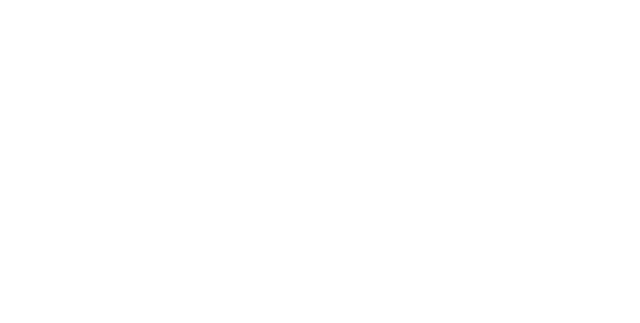
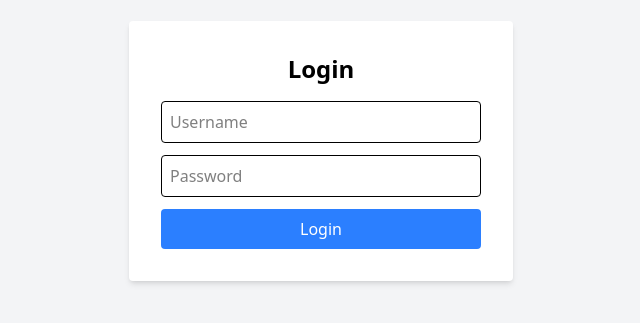
Before and after one commit to Sagarborana/GS180745_Sagar_Borana, a React (Vite) app: page /login in a window 1280 px wide. Before the commit this address had no page. Shown: the part 249-572 px from the top of the page, without its empty margins (319-959 px from the left). Built offline with nearby package versions, Linux system fonts and the light colour scheme; what ag-grid-community would draw is missing.

Commit message:
planning slice and basic auth

```diff
--- /dev/null
+++ b/src/pages/Login.tsx
@@ -0,0 +1,51 @@
+import { useState } from "react";
+import { useDispatch } from "react-redux";
+import { dummyUser, login } from "../redux/slices/authSlice";
+import { useNavigate } from "react-router-dom";
+
+const Login = () => {
+  const [username, setUsername] = useState("");
+  const [password, setPassword] = useState("");
+  const dispatch = useDispatch();
+  const navigate = useNavigate();
+
+  const handleLogin = (e: React.FormEvent) => {
+    e.preventDefault();
+
+    if (username === dummyUser.email && password === dummyUser.password) {
+      dispatch(login(username));
+      navigate("/"); // Redirect to the main app
+    } else {
+      alert("Invalid credentials!");
+    }
+  };
+
+  return (
+    <div className="flex items-center justify-center h-screen bg-gray-100">
+      <div className="p-8 bg-white rounded shadow-md w-96">
+        <h2 className="text-2xl font-bold text-center mb-4">Login</h2>
+        <form onSubmit={handleLogin}>
+          <input
+            type="text"
+            placeholder="Username"
+            value={username}
+            onChange={(e) => setUsername(e.target.value)}
+            className="w-full p-2 mb-3 border rounded"
+          />
+          <input
+            type="password"
+            placeholder="Password"
+            value={password}
+            onChange={(e) => setPassword(e.target.value)}
+            className="w-full p-2 mb-3 border rounded"
+          />
+          <button type="submit" className="w-full bg-blue-500 text-white p-2 rounded">
+            Login
+          </button>
+        </form>
+      </div>
+    </div>
+  );
+};
+
+export default Login;
--- a/src/pages/Planning.tsx
+++ b/src/pages/Planning.tsx
@@ -1,13 +1,14 @@
 /* eslint-disable @typescript-eslint/no-explicit-any */
-import { useState, useEffect, useMemo } from "react";
+import "ag-grid-community/styles/ag-theme-quartz.css";
+import { useDispatch, useSelector } from "react-redux";
+import { calculatePlanningData, updateSalesUnits } from "../redux/slices/planningSlice.ts";
+import { useEffect, useMemo } from "react";
 import { AgGridReact } from "ag-grid-react";
 import "ag-grid-community/styles/ag-theme-quartz.css";
-import storesData from "../mockdata/stores.json";
-import skusData from "../mockdata/skus.json";
 import calendarData from "../mockdata/calendar.json";
-import planningData from "../mockdata/planning.json";
 import {
   CellClassParams,
+  CellStyleModule,
   ClientSideRowModelModule,
   ColumnApiModule,
   ColumnAutoSizeModule,
@@ -20,73 +21,29 @@
   ValueFormatterParams,
 } from "ag-grid-community";
 import "../index.css";
+import { RootState } from "../redux/store/store";
 
 ModuleRegistry.registerModules([
   ColumnApiModule,
   ColumnAutoSizeModule,
   ClientSideRowModelModule,
   TextEditorModule,
-  NumberEditorModule
+  NumberEditorModule,
+  CellStyleModule
 ]);
+const PlanningPage: React.FC = () => {
+  const dispatch = useDispatch();
+  const planning = useSelector((state: RootState) => state.planning.planning);
 
-const PlanningPage: React.FC = () => {
-  const [rowData, setRowData] = useState<any[]>([]);
+  const planningData = planning.map((item: any) => ({ ...item }));
+  const storesData = useSelector((state: RootState) => state.store.stores);
+  const skusData = useSelector((state: RootState) => state.sku.skus);
 
   useEffect(() => {
-    console.time("Processing Data");
-
-    const gridDataMap: Record<string, any> = {};
-
-    storesData.forEach((store) => {
-      skusData.forEach((sku) => {
-        const key = `${store.ID}-${sku.ID}`;
-        if (!gridDataMap[key]) {
-          gridDataMap[key] = {
-            store: store.Label,
-            sku: sku.Label,
-            skuID: sku.ID,
-            storeID: store.ID,
-          };
-        }
-      });
-    });
-
-    const planningMap = planningData.reduce((acc, entry) => {
-      acc[`${entry.Store}-${entry.SKU}-${entry.Week}`] = entry["Sales Units"];
-      return acc;
-    }, {} as Record<string, number>);
-
-    Object.keys(gridDataMap).forEach((key) => {
-      const [storeID, skuID] = key.split("-");
-      const sku = skusData.find((s) => s.ID === skuID);
-
-      let hasSales = false;
-
-      calendarData.forEach((week) => {
-        const salesUnits = planningMap[`${storeID}-${skuID}-${week.Week}`] || 0;
-        if (salesUnits > 0) hasSales = true;
-
-        const salesDollars = sku ? salesUnits * sku.Price : 0;
-        const gmDollars = sku ? salesDollars - salesUnits * sku.Cost : 0;
-        const gmPercent = salesDollars !== 0 ? (gmDollars / salesDollars) * 100 : 0;
-
-        gridDataMap[key][`salesUnits_${week.Week}`] = salesUnits;
-        gridDataMap[key][`salesDollars_${week.Week}`] = salesDollars;
-        gridDataMap[key][`gmDollars_${week.Week}`] = gmDollars;
-        gridDataMap[key][`gmPercent_${week.Week}`] = gmPercent;
-      });
-
-      if (!hasSales) delete gridDataMap[key];
-    });
-
-    const gridData = Object.values(gridDataMap);
-    console.timeEnd("Processing Data");
-    setRowData(gridData);
-  }, []);
+    dispatch(calculatePlanningData({ stores: storesData, skus: skusData }));
+  }, [storesData, skusData, dispatch]);
 
   const columnDefsMemo = useMemo(() => {
-    console.time("Building Columns");
-
     const monthMap: Record<string, any[]> = {};
     calendarData.forEach((week) => {
       const monthLabel = week["Month Label"];
@@ -96,7 +53,10 @@
       monthMap[monthLabel].push(week);
     });
 
-    const monthColumns = Object.keys(monthMap).map((monthLabel) => ({
+    return [
+      { headerName: "Store", field: "store", rowGroup: true },
+      { headerName: "SKU", field: "sku" },
+      ...Object.keys(monthMap).map((monthLabel) => ({
         headerName: monthLabel,
         headerClass: "center-aligned-group-header",
         children: monthMap[monthLabel].map((week) => ({
@@ -113,20 +73,21 @@
               headerName: "Sales Dollars",
               field: `salesDollars_${week.Week}`,
               valueFormatter: (params: ValueFormatterParams) =>
-              `$${params.value?.toFixed(2)}`,
+                params.value ? `$${params.value.toFixed(2)}` : "$0.00",
             },
             {
               headerName: "GM Dollars",
               field: `gmDollars_${week.Week}`,
               valueFormatter: (params: ValueFormatterParams) =>
-              `$${params.value?.toFixed(2)}`,
+                params.value ? `$${params.value.toFixed(2)}` : "$0.00",
             },
             {
               headerName: "GM %",
               field: `gmPercent_${week.Week}`,
               valueFormatter: (params: ValueFormatterParams) =>
-              `${params.value?.toFixed(2)}%`,
+                params.value ? `${params.value.toFixed(2)}%` : "0.00%",
               cellStyle: (params: CellClassParams) => {
+                console.log(params)
                 const value = params.value;
                 if (value >= 40) return { backgroundColor: "#44A248" };
                 if (value >= 10) return { backgroundColor: "#FACC14" };
@@ -136,42 +97,22 @@
             },
           ],
         })),
-    }));
-
-    console.timeEnd("Building Columns");
-
-    return [
-      { headerName: "Store", field: "store", rowGroup: true },
-      { headerName: "SKU", field: "sku" },
-      ...monthColumns,
+      })),
     ];
   }, []);
 
-  /**
-   * Handles changes in editable fields and recalculates dependent values
-   */
   const onCellValueChanged = (params: any) => {
     const { data, colDef, newValue } = params;
+    if (colDef.field.startsWith("salesUnits_")) {
+      const week = colDef.field.replace("salesUnits_", "");
 
-    if (colDef.field.startsWith("salesUnits_")) {
-      const weekKey = colDef.field.replace("salesUnits_", ""); // Extract week number
-      const sku = skusData.find((s) => s.ID === data.skuID);
-
-      if (!sku) return;
-
-      const updatedSalesUnits = Number(newValue) || 0;
-      const updatedSalesDollars = updatedSalesUnits * sku.Price;
-      const updatedGmDollars = updatedSalesDollars - updatedSalesUnits * sku.Cost;
-      const updatedGmPercent =
-        updatedSalesDollars !== 0 ? (updatedGmDollars / updatedSalesDollars) * 100 : 0;
-
-      data[`salesUnits_${weekKey}`] = updatedSalesUnits;
-      data[`salesDollars_${weekKey}`] = updatedSalesDollars;
-      data[`gmDollars_${weekKey}`] = updatedGmDollars;
-      data[`gmPercent_${weekKey}`] = updatedGmPercent;
-
-      // Trigger grid update
-      setRowData([...rowData]);
+      dispatch(updateSalesUnits({
+        storeID: data.storeID,
+        skuID: data.skuID,
+        week,
+        value: Number(newValue) || 0,
+        skus: skusData, // ✅ Pass SKU data for correct calculations
+      }));
     }
   };
 
@@ -182,16 +123,16 @@
   >(() => {
     return {
       type: "fitCellContents",
-    includeHeaders: true,
     };
   }, []);
 
   return (
     <div className="ag-theme-quartz h-full w-full p-4">
       <AgGridReact
-        rowData={rowData}
+        rowData={planningData}
         columnDefs={columnDefsMemo}
         onCellValueChanged={onCellValueChanged}
+        animateRows={true}
         autoSizeStrategy={autoSizeStrategy}
       />
     </div>
--- a/src/pages/Store.tsx
+++ b/src/pages/Store.tsx
@@ -7,7 +7,7 @@
 import { MdDeleteOutline } from "react-icons/md";
 import { useSelector, useDispatch } from "react-redux";
 import { RootState } from "../redux/store/store";
-import { addStore, deleteStore } from "../redux/slices/storeSlice";
+import { addStore, deleteStore } from "../redux/slices/storeSlice.ts";
 
 ModuleRegistry.registerModules([RowDragModule, ClientSideRowModelModule]);
 
--- /dev/null
+++ b/src/redux/slices/authSlice.ts
@@ -0,0 +1,35 @@
+import { createSlice, PayloadAction } from "@reduxjs/toolkit";
+
+interface AuthState {
+  user: string | null;
+}
+
+const initialState: AuthState = {
+  user: localStorage.getItem("user") || null, // Persist login
+};
+export const dummyUser = {
+    email: "testuser@gsynergy.com",
+    password: "GSynergyTest!2025", // Replace with a strong password
+  };
+
+
+const authSlice = createSlice({
+  name: "auth",
+  initialState,
+  reducers: {
+    login: (state, action: PayloadAction<string>) => {
+      state.user = action.payload;
+      localStorage.setItem("user", action.payload);
+      localStorage.setItem("authToken", "auth" + action.payload);
+    },
+    logout: (state) => {
+      state.user = null;
+      localStorage.removeItem("user");
+      localStorage.removeItem("authToken");
+
+    },
+  },
+});
+
+export const { login, logout } = authSlice.actions;
+export default authSlice.reducer;
--- /dev/null
+++ b/src/redux/slices/planningSlice.ts
@@ -0,0 +1,108 @@
+/* eslint-disable @typescript-eslint/no-explicit-any */
+import { createSlice, PayloadAction } from "@reduxjs/toolkit";
+import planningData from "../../mockdata/planning.json";
+import calendarData from "../../mockdata/calendar.json";
+import { SKU } from "./skuSlice";
+import { StoreWithSeq } from "./storeSlice";
+
+interface PlanningEntry {
+  store: string;
+  sku: string;
+  skuID: string;
+  storeID: string;
+  [key: string]: string | number;
+}
+
+const initialState: { planning: PlanningEntry[] } = {
+  planning: [],
+};
+
+const planningSlice = createSlice({
+  name: "planning",
+  initialState,
+  reducers: {
+    calculatePlanningData: (
+      state,
+      action: PayloadAction<{ stores: StoreWithSeq[]; skus: SKU[] }>
+    ) => {
+      // Prevent reloading if planning data already exists
+      if (state.planning.length > 0) return;
+
+      const { stores, skus } = action.payload;
+      const planningMap: Record<string, any> = {};
+
+      stores.forEach((store) => {
+        skus.forEach((sku) => {
+          const key = `${store.ID}-${sku.ID}`;
+          if (!planningMap[key]) {
+            planningMap[key] = {
+              store: store.Label,
+              sku: sku.Label,
+              skuID: sku.ID,
+              storeID: store.ID,
+            };
+          }
+        });
+      });
+
+      const salesDataMap = planningData.reduce((acc, entry) => {
+        acc[`${entry.Store}-${entry.SKU}-${entry.Week}`] = entry["Sales Units"];
+        return acc;
+      }, {} as Record<string, number>);
+
+      Object.keys(planningMap).forEach((key) => {
+        const [storeID, skuID] = key.split("-");
+        const sku = skus.find((s) => s.ID === skuID);
+        let hasSales = false;
+
+        calendarData.forEach((week) => {
+          const salesUnits = salesDataMap[`${storeID}-${skuID}-${week.Week}`] || 0;
+          if (salesUnits > 0) hasSales = true;
+
+          const salesDollars = sku ? salesUnits * sku.Price : 0;
+          const gmDollars = sku ? salesDollars - salesUnits * sku.Cost : 0;
+          const gmPercent = salesDollars !== 0 ? (gmDollars / salesDollars) * 100 : 0;
+
+          planningMap[key][`salesUnits_${week.Week}`] = salesUnits;
+          planningMap[key][`salesDollars_${week.Week}`] = salesDollars;
+          planningMap[key][`gmDollars_${week.Week}`] = gmDollars;
+          planningMap[key][`gmPercent_${week.Week}`] = gmPercent;
+        });
+
+        if (!hasSales) delete planningMap[key];
+      });
+
+      state.planning = Object.values(planningMap);
+    },
+
+    updateSalesUnits: (
+      state,
+      action: PayloadAction<{ storeID: string; skuID: string; week: string; value: number; skus: SKU[] }>
+    ) => {
+      const { storeID, skuID, week, value, skus } = action.payload;
+
+      // Find the entry to update
+      const entryIndex = state.planning.findIndex((p) => p.storeID === storeID && p.skuID === skuID);
+      if (entryIndex === -1) return;
+
+      // Find the correct SKU for price and cost calculations
+      const sku = skus.find((s) => s.ID === skuID);
+      if (!sku) return;
+
+      // Create a new object to ensure immutability
+      const updatedEntry = {
+        ...state.planning[entryIndex],
+        [`salesUnits_${week}`]: value,
+        [`salesDollars_${week}`]: value * sku.Price,
+        [`gmDollars_${week}`]: value * sku.Price - value * sku.Cost,
+        [`gmPercent_${week}`]: value * sku.Price !== 0 ? ((value * sku.Price - value * sku.Cost) / (value * sku.Price)) * 100 : 0,
+      };
+
+      // Replace the old entry with the new one
+      state.planning[entryIndex] = updatedEntry;
+    },
+  },
+});
+
+export const { calculatePlanningData, updateSalesUnits } = planningSlice.actions;
+export default planningSlice.reducer;
--- a/src/redux/slices/skuSlice.tsx
+++ b/src/redux/slices/skuSlice.ts
@@ -9,7 +9,6 @@
   Price: number;
   Cost: number;
 }
-
 
 // Load from localStorage if available
 const savedSKUs = localStorage.getItem("skus");
@@ -29,13 +28,13 @@
       state.skus = state.skus.filter((sku) => sku.ID !== action.payload);
       localStorage.setItem("skus", JSON.stringify(state.skus));
     },
-    updateSKU: (state, action: PayloadAction<{ ID: string; field: string; value: string }>) => {
-      const sku = state.skus.find((s) => s.ID === action.payload.ID);
-      if (sku) {
-        // eslint-disable-next-line @typescript-eslint/no-explicit-any
-        (sku as any)[action.payload.field] = action.payload.value;
-        localStorage.setItem("skus", JSON.stringify(state.skus));
-      }
+    updateSKU: (state, action: PayloadAction<{ ID: string; field: string; value: string | number }>) => {
+      state.skus = state.skus.map((sku) =>
+        sku.ID === action.payload.ID
+          ? { ...sku, [action.payload.field]: action.payload.value } // ✅ Create new object
+          : sku
+      );
+      localStorage.setItem("skus", JSON.stringify(state.skus));
     },
   },
 });
--- a/src/redux/slices/storeSlice.tsx
+++ b/src/redux/slices/storeSlice.ts
@@ -8,7 +8,7 @@
     State: string;
 }
 
-interface StoreWithSeq {
+export interface StoreWithSeq {
     ID: string;
     Label: string;
     City: string;
--- a/src/redux/store/store.ts
+++ b/src/redux/store/store.ts
@@ -2,12 +2,16 @@
 import { configureStore } from "@reduxjs/toolkit";
 import skuReducer from "../slices/skuSlice";
 import storeReducer from "../slices/storeSlice";
+import planningReducer from "../slices/planningSlice";
+import authReducer from "../slices/authSlice";
 
 export const store = configureStore({
   reducer: {
     sku: skuReducer,
     store: storeReducer,
-    },
+    planning: planningReducer,
+    auth: authReducer
+  },
 });
 
 export type RootState = ReturnType<typeof store.getState>;
```
Also changed, not shown: src/components/PrivateRoute.tsx (added, +10 -0 lines), src/pages/SKU.tsx (+107 -19 lines), src/routes/routes.tsx (+14 -5 lines). Lines whose indentation alone changed are shown as unchanged.
